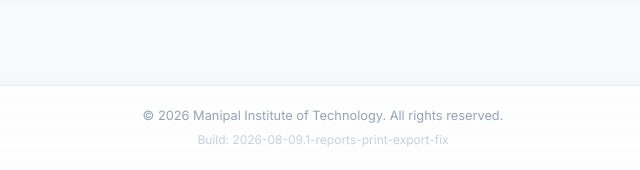
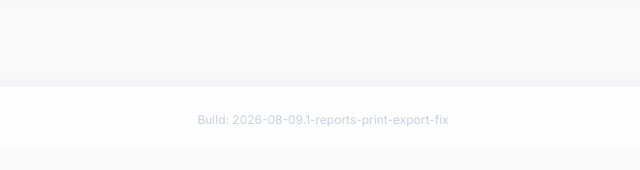
Before and after one commit to krishnayerasi/faculty-it2-fis, a Flask app: page / in a window 1280 px wide. Shown: the part 1506-1676 px from the top of the page, without its empty margins (317-957 px from the left). After the commit the page ends 1633 px from the top, so only its background shows below. Run offline with Flask 3, Linux system fonts and the light colour scheme; some libraries are stand-ins or nearby versions.

Commit message:
index.html

```diff
--- a/templates/index.html
+++ b/templates/index.html
@@ -169,8 +169,7 @@
 
     <!-- ═══════════════ FOOTER ═══════════════ -->
     <footer class="footer glass">
-        <p>© 2026 Manipal Institute of Technology. All rights reserved.</p>
-        <p style="opacity:0.5;font-size:0.75rem;margin-top:4px;">Build: {{ build_version }}</p>
+              <p style="opacity:0.5;font-size:0.75rem;margin-top:4px;">Build: {{ build_version }}</p>
     </footer>
 
     <!-- Custom JavaScript -->
```
